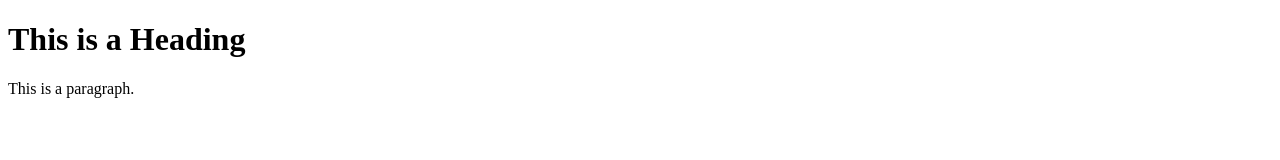
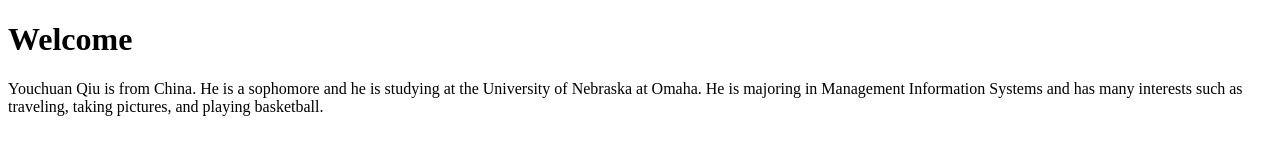
Before and after one commit to yqiuc/Activity-2, a plain HTML site: page index.html in a window 1280 px wide. Drawn offline with Linux system fonts and the light colour scheme.

Commit message:
Update index.html

```diff
--- a/index.html
+++ b/index.html
@@ -1,12 +1,13 @@
 <!DOCTYPE html>
 <html>
 <head>
-<title>Page Title</title>
+<title>Youchuan Qiu</title>
 </head>
 <body>
 
-<h1>This is a Heading</h1>
-<p>This is a paragraph.</p>
+<h1>Welcome</h1>
+<p>Youchuan Qiu is from China. He is a sophomore and he is studying at the University of Nebraska at Omaha. He is majoring in Management Information
+Systems and has many interests such as traveling, taking pictures, and playing basketball.</p>
 
 </body>
 </html>
```
